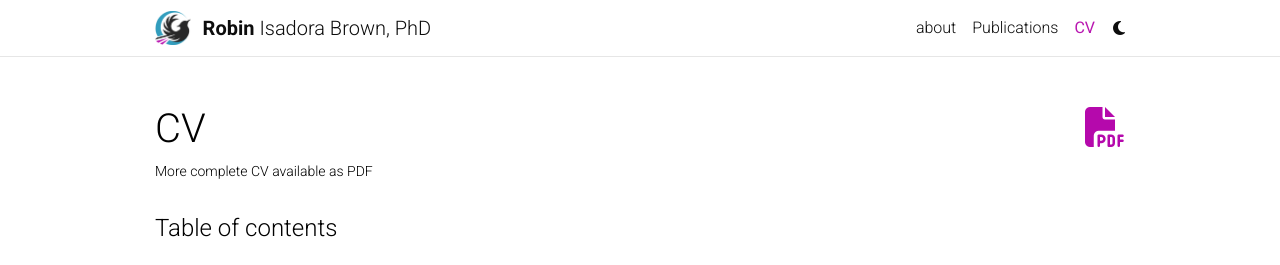
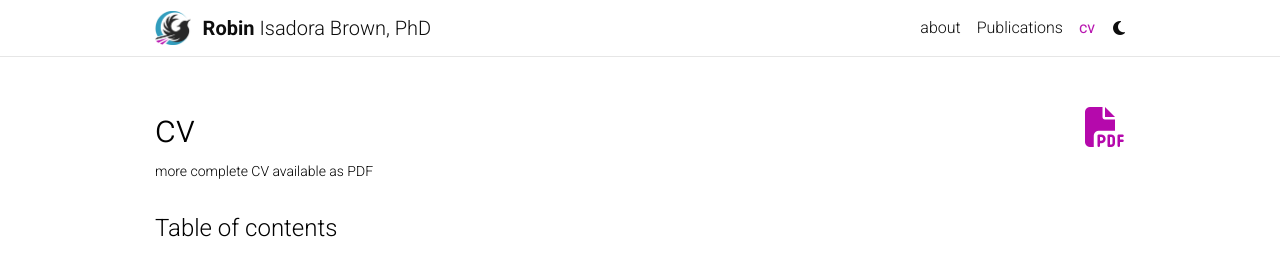
Before and after one commit to RobinBBiosci/RobinBBiosci.github.io, a Jekyll site: the page built from _pages/cv.md, in a window 1280 px wide and 900 px high. Shown: the top 265 px of the window. Built offline with Jekyll 4.4.1, drawn with Linux system fonts in a browser that asks for light colours; comment, search, counter and statistics services are not loaded; a style sheet for code colours, icons or effects is not loaded.

Commit message:
Update cv.md

```diff
--- a/_pages/cv.md
+++ b/_pages/cv.md
@@ -1,9 +1,9 @@
 ---
 layout: cv
 permalink: /cv/
-title: CV
+title: cv
 nav: true
 nav_order: 4
 cv_pdf: RobinBrown_2026October_CV.pdf
-description: More complete CV available as PDF
+description: more complete CV available as PDF
 ---
```
